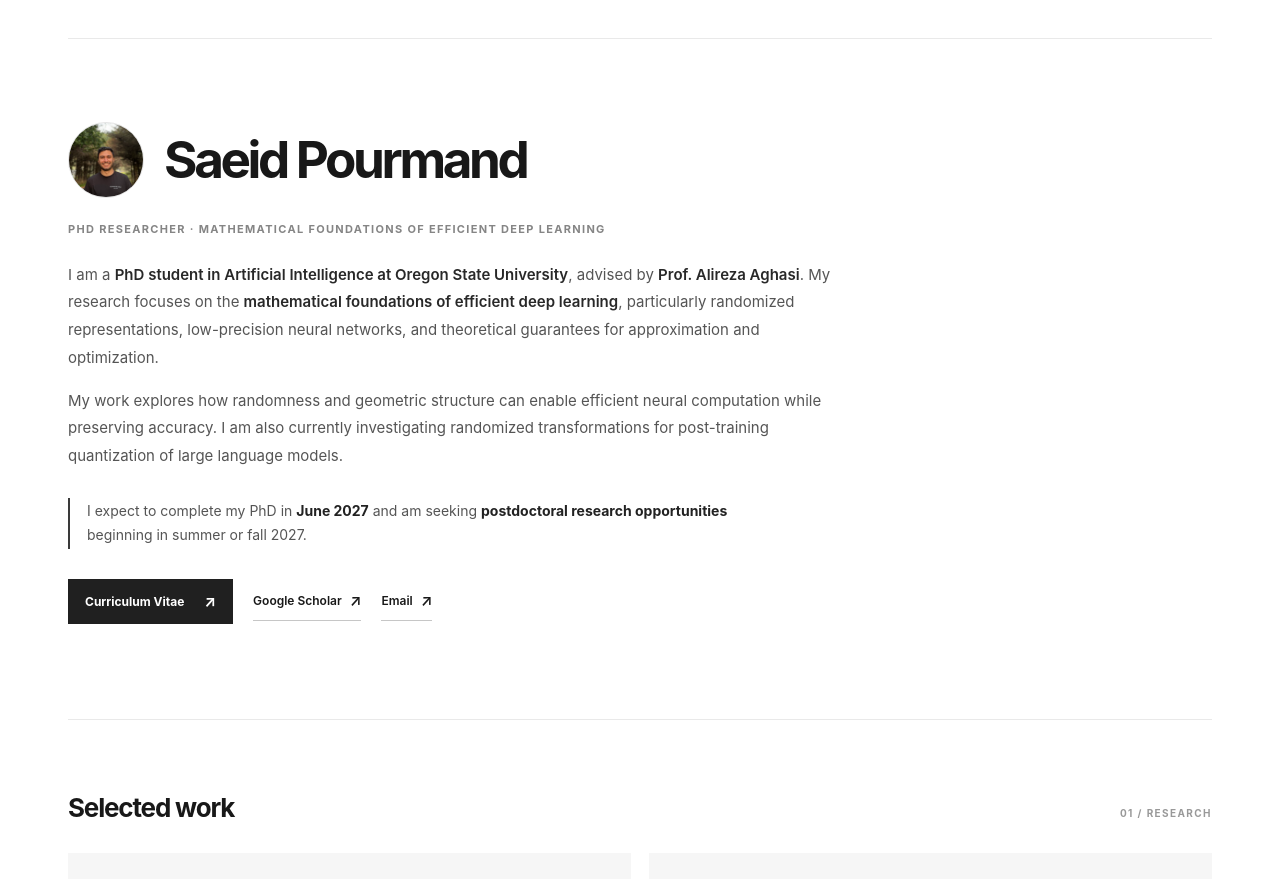
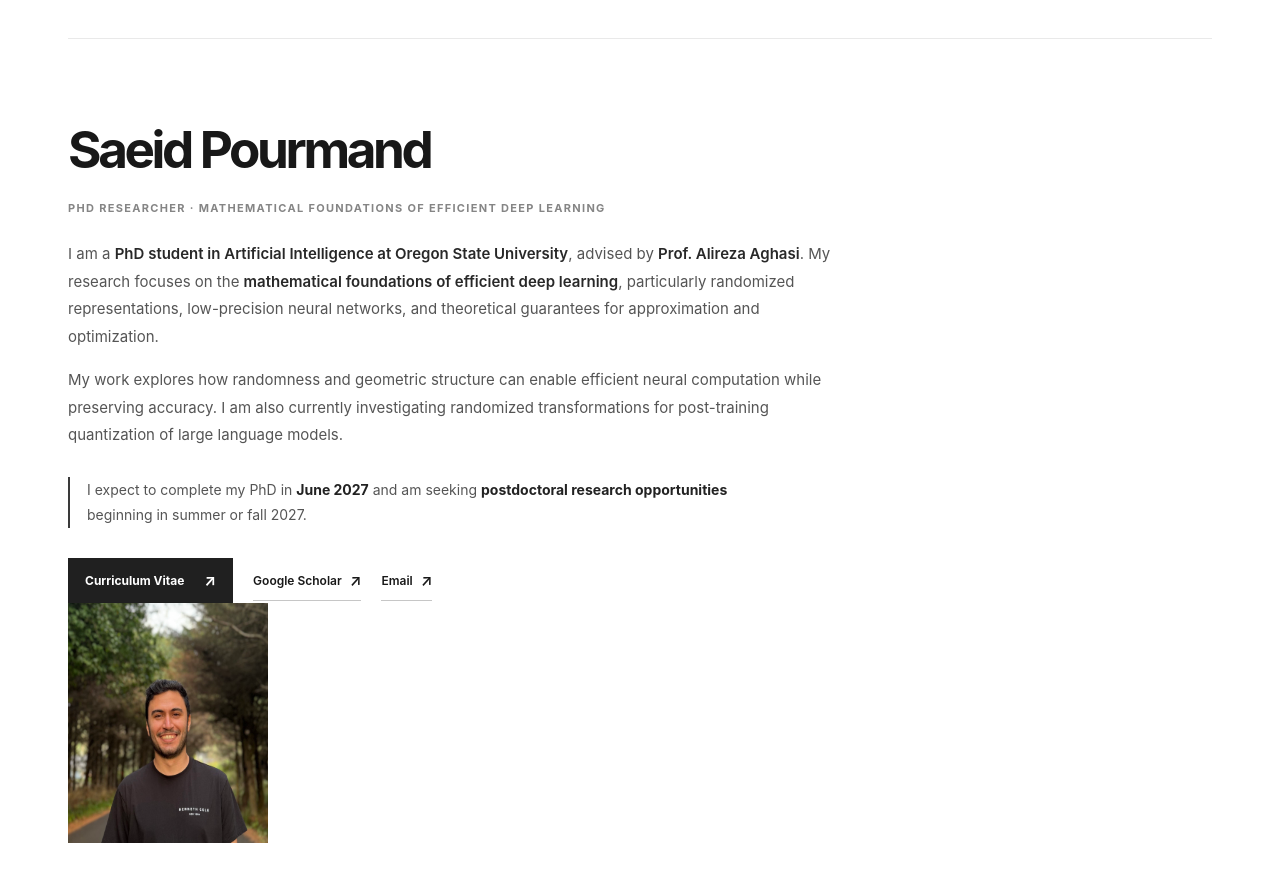
Before and after one commit to pourmands/pourmands.github.io, a plain HTML site: page index.html in a window 1280 px wide. Shown: the part 73-952 px from the top of the page. Drawn offline with Linux system fonts and the light colour scheme.

Commit message:
Update index.html

```diff
--- a/index.html
+++ b/index.html
@@ -24,8 +24,6 @@
       <section class="hero" aria-labelledby="hero-title">
         <div class="hero-copy">
           <div class="identity">
-            <!-- Keep your portrait at assets/profile.jpg. -->
-            <img class="portrait" src="assets/profile.jpg" alt="Portrait of Saeid Pourmand" width="78" height="78">
             <h1 id="hero-title">Saeid Pourmand</h1>
           </div>
 
@@ -55,6 +53,11 @@
             <a class="button-text" href="mailto:pourmans@oregonstate.edu">Email <span aria-hidden="true">↗</span></a>
           </div>
         </div>
+
+        <!-- Resize this photo with --hero-photo-width in styles.css. -->
+        <figure class="hero-photo">
+          <img src="assets/profile.jpg" alt="Portrait of Saeid Pourmand" width="200" height="240">
+        </figure>
       </section>
 
       <section class="section section-work" id="work" aria-labelledby="work-heading">
```
